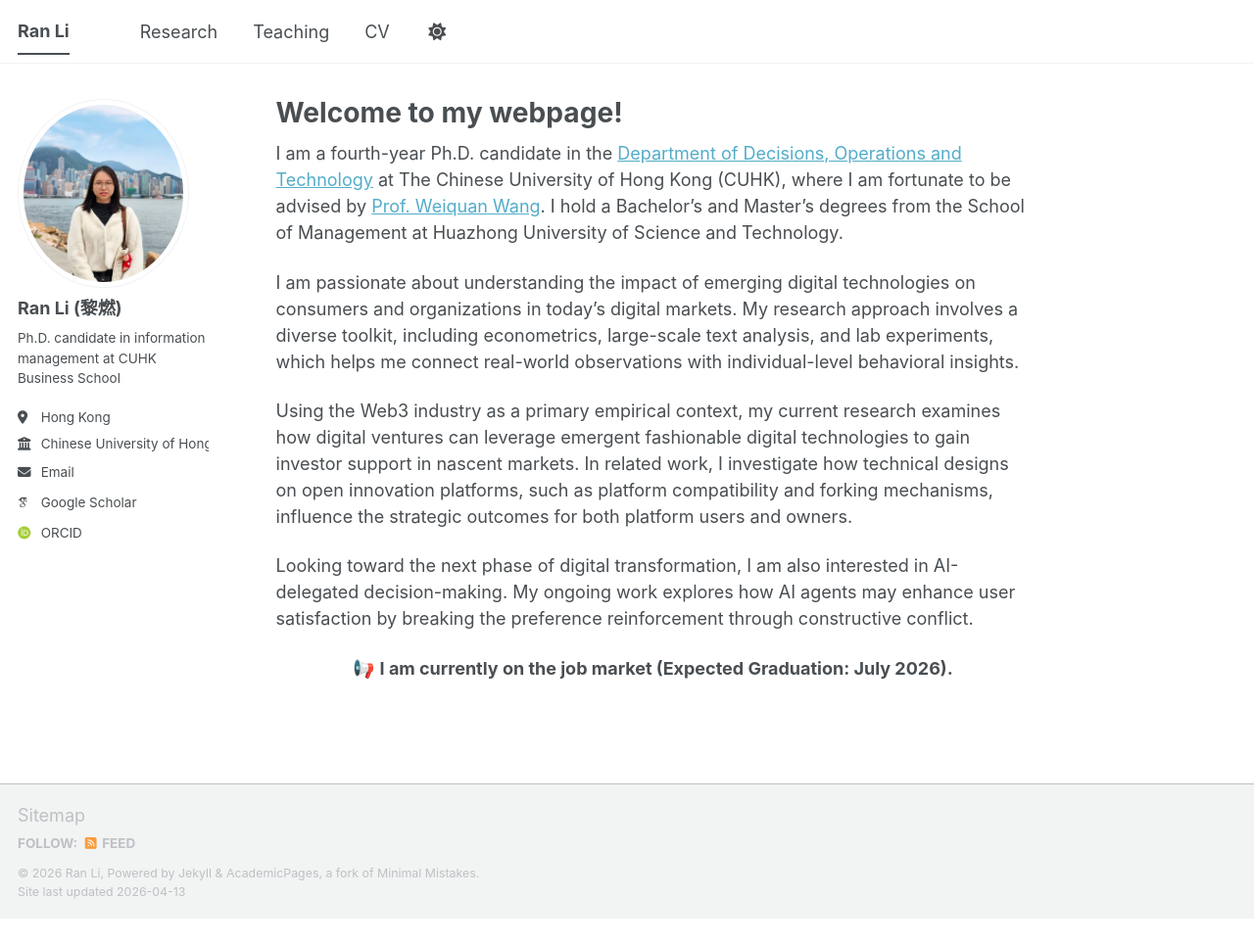
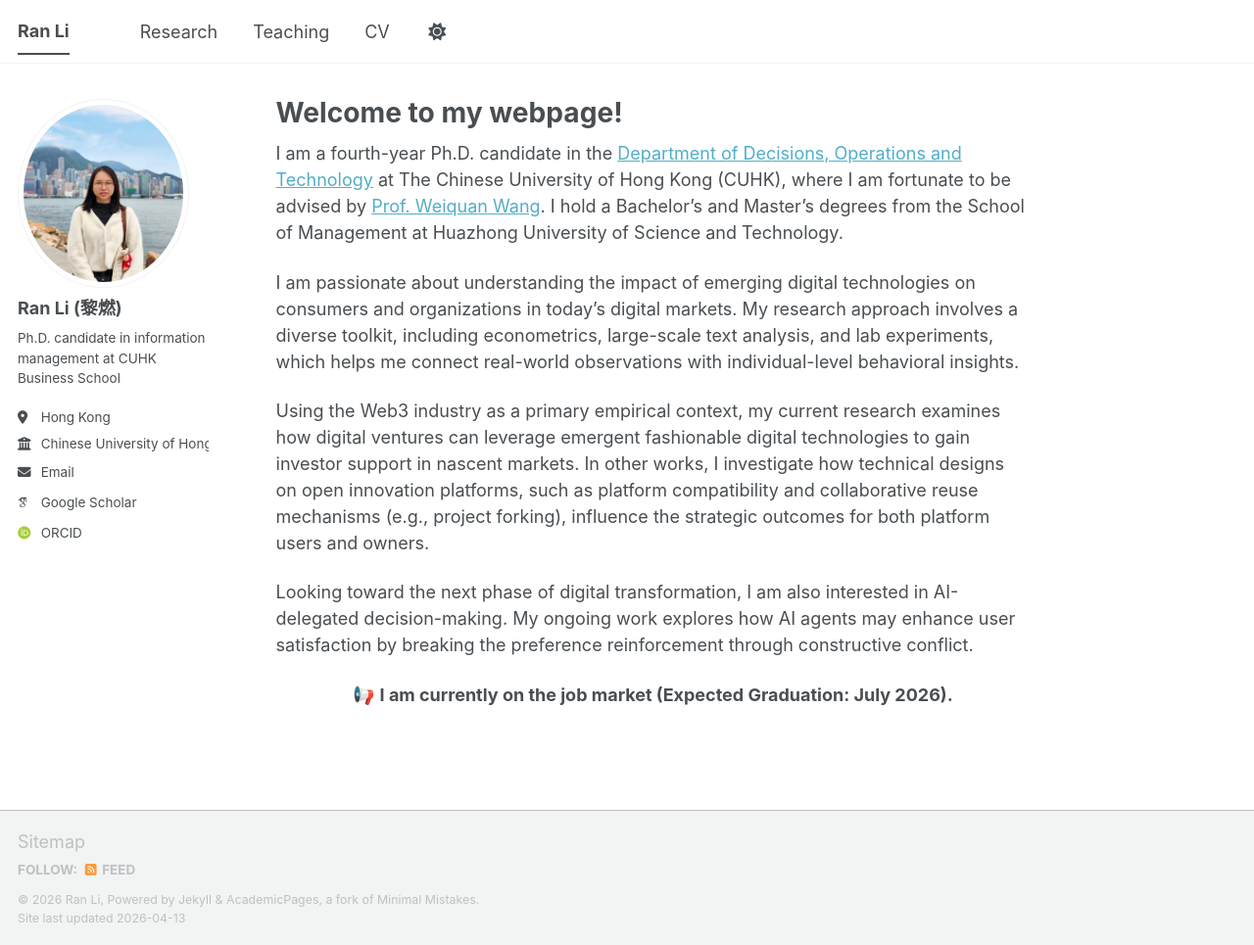
Before and after one commit to elaine-ran-li/elaine-ran-li.github.io, a Jekyll site: the page built from _pages/about.md, in a window 1280 px wide and 965 px high. Shown: the whole window at 98% size. Built offline with Jekyll 4.4.1, drawn with Linux system fonts in a browser that asks for light colours; some web fonts are replaced; a script bundle is joined from its source files by our own code; library files that are not in the unit come from our copies.

Commit message:
Update about.md

```diff
--- a/_pages/about.md
+++ b/_pages/about.md
@@ -11,7 +11,7 @@ I am a fourth-year Ph.D. candidate in the [Department of Decisions, Operations a
 
 I am passionate about understanding the impact of emerging digital technologies on consumers and organizations in today's digital markets. My research approach involves a diverse toolkit, including econometrics, large-scale text analysis, and lab experiments, which helps me connect real-world observations with individual-level behavioral insights.
 
-Using the Web3 industry as a primary empirical context, my current research examines how digital ventures can leverage emergent fashionable digital technologies to gain investor support in nascent markets. In related work, I investigate how technical designs on open innovation platforms, such as platform compatibility and forking mechanisms, influence the strategic outcomes for both platform users and owners.
+Using the Web3 industry as a primary empirical context, my current research examines how digital ventures can leverage emergent fashionable digital technologies to gain investor support in nascent markets. In other works, I investigate how technical designs on open innovation platforms, such as platform compatibility and collaborative reuse mechanisms (e.g., project forking), influence the strategic outcomes for both platform users and owners.
 
 Looking toward the next phase of digital transformation, I am also interested in AI-delegated decision-making. My ongoing work explores how AI agents may enhance user satisfaction by breaking the preference reinforcement through constructive conflict.
 
```
